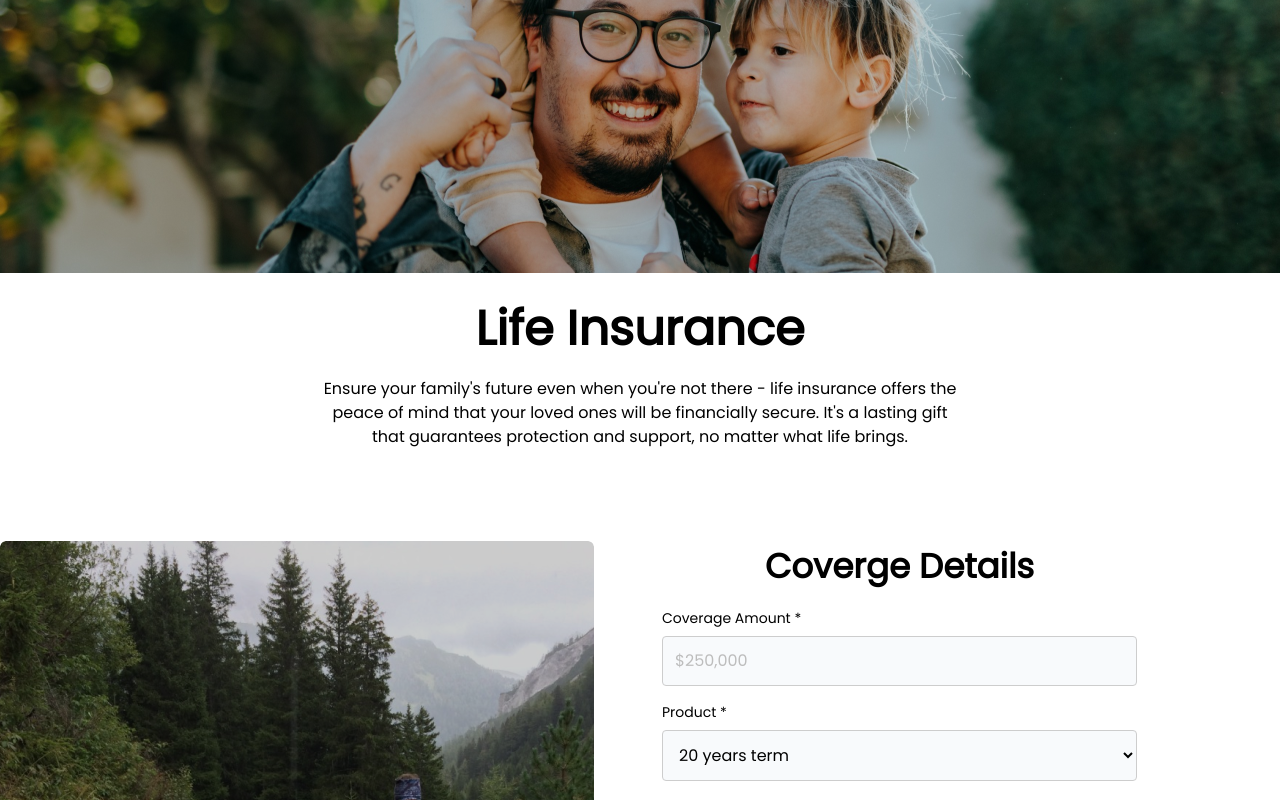
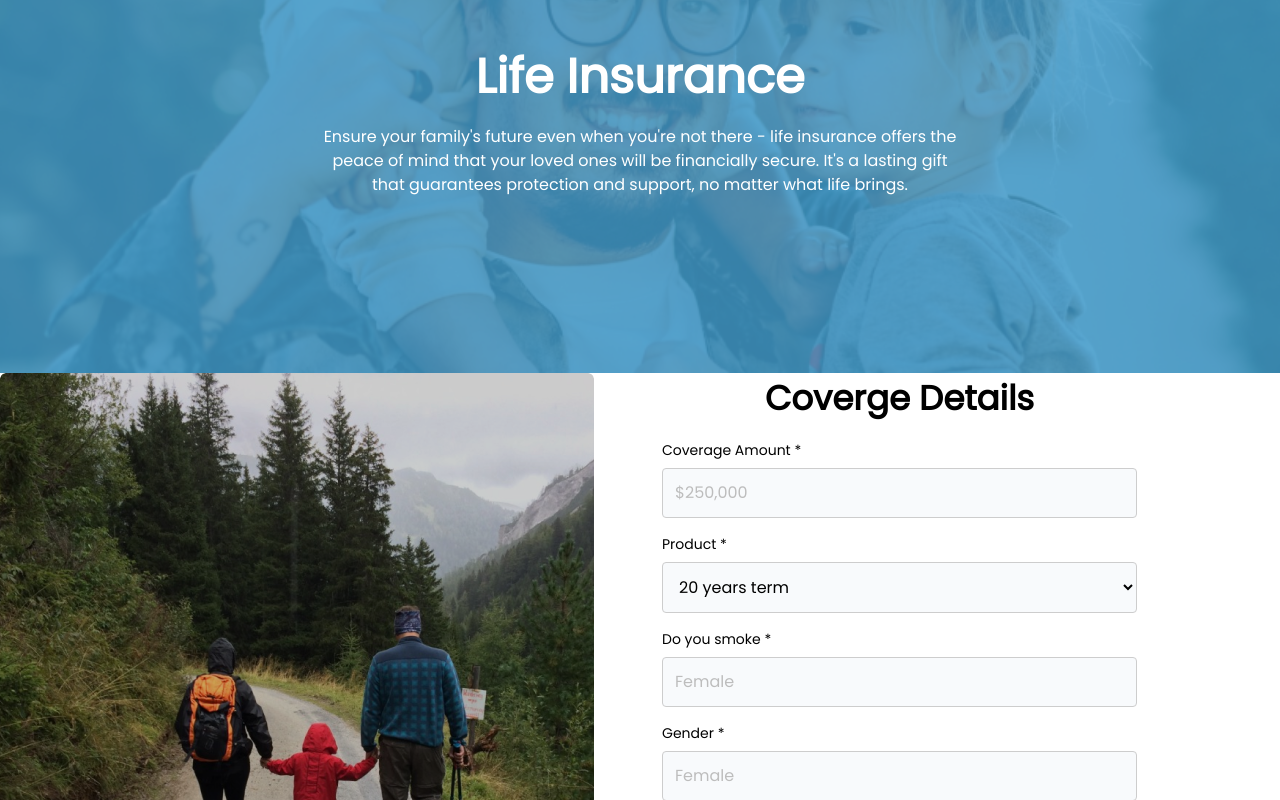
Before and after one commit to stechx1/insurance-buzz-v2, a Next.js app: page /life-insurance in a window 1280 px wide. Shown: the part 260-1060 px from the top of the page. Built offline with nearby package versions, Linux system fonts and the light colour scheme.

Commit message:
Sticky navbar

```diff
--- a/components/CoverageDetail/index.js
+++ b/components/CoverageDetail/index.js
@@ -1,6 +1,6 @@
 export const CoverageDetail = () => {
   return (
-    <div className="flex md:flex-row flex-col gap-3 mt-20 justify-between">
+    <div className="flex md:flex-row flex-col gap-3 justify-between">
 
       <div className="flex flex-1 ">
 
--- a/pages/_app.js
+++ b/pages/_app.js
@@ -13,13 +13,13 @@ export default function App({ Component, pageProps }) {
 
   useEffect(() => {
     const handleScroll = () => {
-      if (router.pathname === '/') {
-        if (window.scrollY >= 100) {
-          setSticky(true);
-        } else {
-          setSticky(false);
-        }
+
+      if (window.scrollY >= 100) {
+        setSticky(true);
+      } else {
+        setSticky(false);
       }
+
     };
 
     // Add the scroll event listener
@@ -30,5 +30,5 @@ export default function App({ Component, pageProps }) {
       window.removeEventListener('scroll', handleScroll);
     };
   }, [router.asPath]);
-  return <> {sticky && <div className={styles.container}><TopNav /><MainNav /></div>} {router.pathname !== '/' && <><TopNav /><MainNav /></>} <Component {...pageProps} /> <Prefooter /> <MainFooter /> </>
+  return <> {sticky && <div className={styles.container}><TopNav /><MainNav /></div>}  <Component {...pageProps} /> <Prefooter /> <MainFooter /> </>
 }
--- a/pages/life-insurance.js
+++ b/pages/life-insurance.js
@@ -1,19 +1,49 @@
 import { CoverageDetail } from '@/components/CoverageDetail'
-import React from 'react'
+import React, { useEffect, useState } from 'react'
+import { useRouter } from 'next/router';
+import TopNav from '@/components/Navbar/TopNav';
+import MainNav from '@/components/Navbar/MainNav';
 
 const LifeInsurance = () => {
+  const [sticky, setSticky] = useState(false);
+
+  const router = useRouter();
+
+  useEffect(() => {
+    const handleScroll = () => {
+      if (window.scrollY >= 100) {
+        setSticky(true);
+      } else {
+        setSticky(false);
+      }
+    };
+
+    // Add the scroll event listener
+    window.addEventListener('scroll', handleScroll);
+
+    // Clean up the event listener when the component unmounts or route changes
+    return () => {
+      window.removeEventListener('scroll', handleScroll);
+    };
+  }, [router.asPath]);
   return (
-    <div className='flex flex-col gap-5'>
+    <>
 
-      <img src="/images/lifeinsurance.png" alt='lifeinsurance' className='w-full' />
+      <div className='flex flex-col '>
 
-      <div className='flex flex-col gap-3 '>
-        <span className='text-[48px] text-black text-center font-bold'>Life Insurance</span>
-        <span className='lg:w-[50%] sm:w-[70%] w-[100%] text-center m-auto'>Ensure your family's future even when you're not there - life insurance offers the peace of mind that your loved ones will be financially secure. It's a lasting gift that guarantees protection and support, no matter what life brings.</span>
+        {/* <img src="/images/lifeinsurance.png" alt='lifeinsurance' className='w-full' /> */}
+
+        <div className='  ' style={{ background: `url(${'/images/lifeinsurance.png'})`, backgroundPosition: 'center', backgroundSize: 'cover' }}>
+          {!sticky && <> <TopNav />
+            <MainNav /></>}
+          <div className='flex flex-col gap-3 py-44 bg-[#45A1D3CC]'>
+            <span className='text-[48px] text-white text-center font-bold'>Life Insurance</span>
+            <span className='lg:w-[50%] sm:w-[70%] text-white w-[100%] text-center m-auto'>Ensure your family's future even when you're not there - life insurance offers the peace of mind that your loved ones will be financially secure. It's a lasting gift that guarantees protection and support, no matter what life brings.</span>
+          </div>
+        </div>
         <CoverageDetail />
-      </div>
 
-    </div>
+      </div></>
   )
 }
 
```
